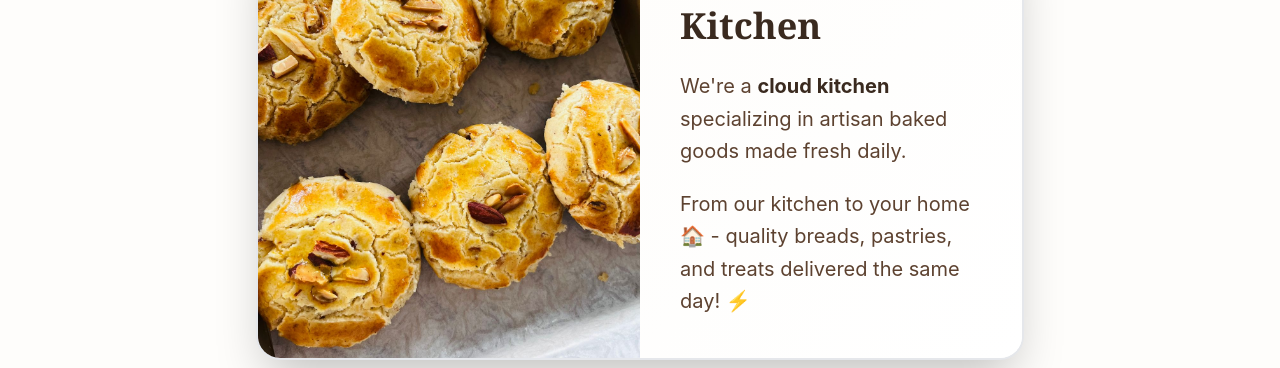
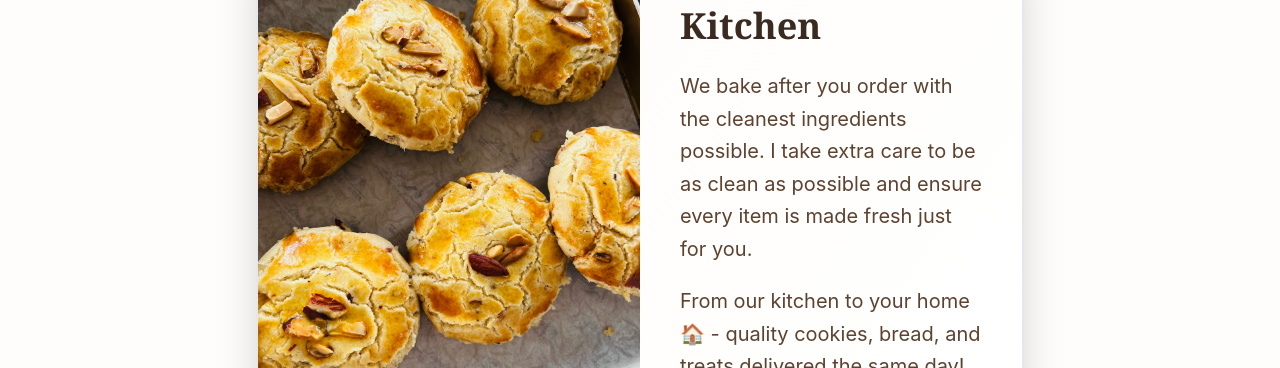
Before and after one commit to Farnazmoh/softlycovered_bakers, a Next.js app: page / in a window 1280 px wide. Shown: the part 424-792 px from the top of the page. Built offline with nearby package versions, Linux system fonts and the light colour scheme.

Commit message:
update about text

```diff
--- a/app/page.tsx
+++ b/app/page.tsx
@@ -56,10 +56,10 @@ export default function Home() {
               <div className="p-10 flex flex-col justify-center bg-gradient-to-br from-cream-50 to-white">
                 <h3 className="text-4xl font-serif font-bold text-brown-900 mb-6">About Our Kitchen</h3>
                 <p className="text-brown-700 text-xl mb-5 leading-relaxed">
-                  We're a <span className="font-bold text-brown-900">cloud kitchen</span> specializing in artisan baked goods made fresh daily.
+                  We bake after you order with the cleanest ingredients possible. I take extra care to be as clean as possible and ensure every item is made fresh just for you.
                 </p>
                 <p className="text-brown-700 text-xl leading-relaxed">
-                  From our kitchen to your home 🏠 - quality breads, pastries, and treats delivered the same day! ⚡
+                  From our kitchen to your home 🏠 - quality cookies, bread, and treats delivered the same day! ⚡
                 </p>
               </div>
             </div>
```
